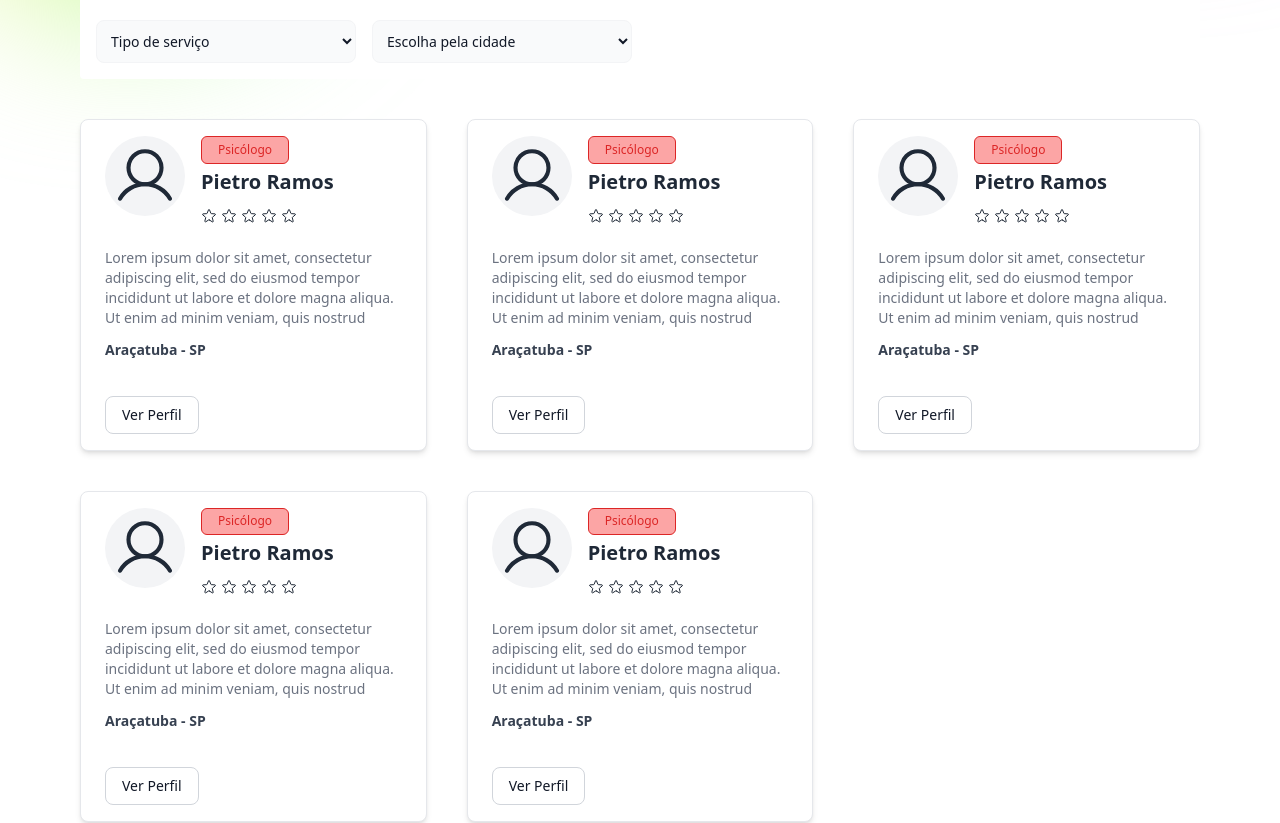
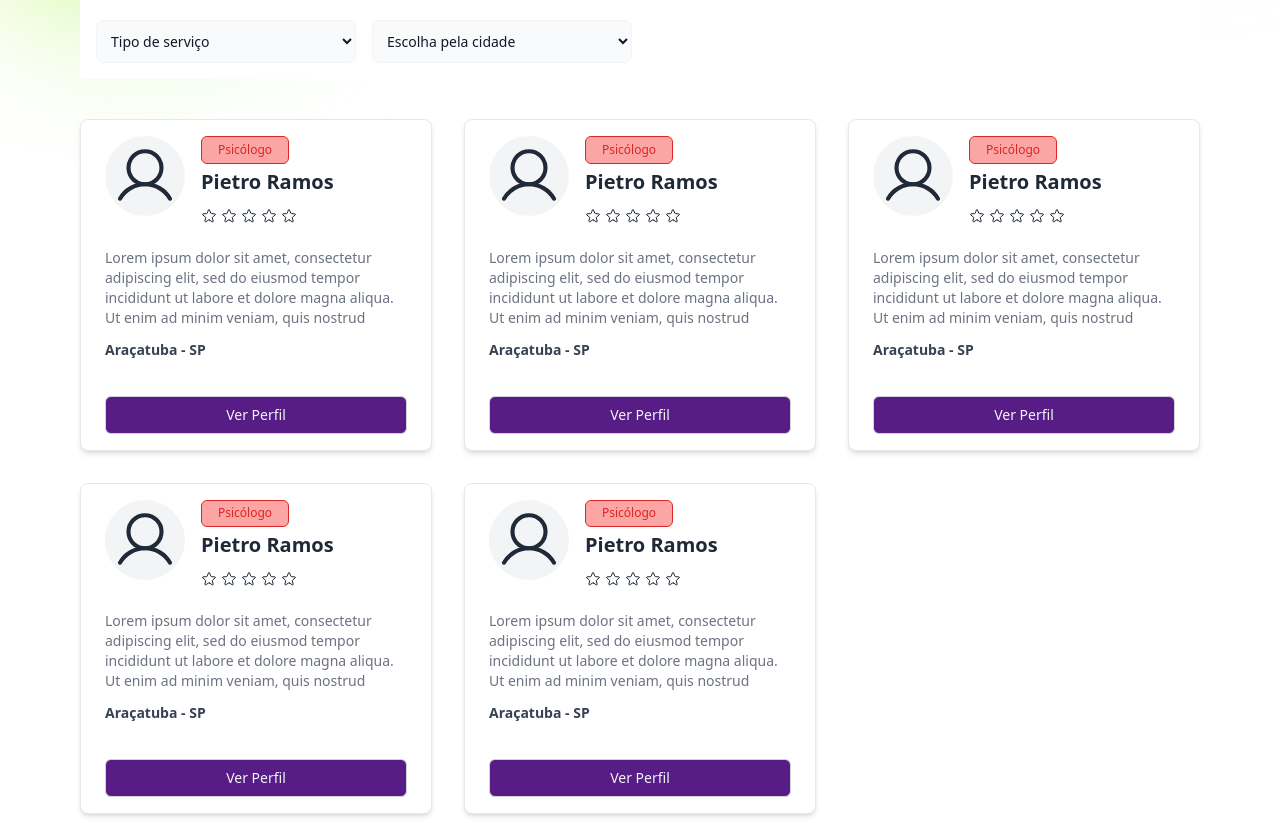
Before and after one commit to ngrpedro/nextapp, a Next.js app: page / in a window 1280 px wide. Shown: the part 601-1424 px from the top of the page. Built offline with nearby package versions, Linux system fonts and the light colour scheme.

Commit message:
partner card main button

```diff
--- a/src/components/partnerCard.tsx
+++ b/src/components/partnerCard.tsx
@@ -1,6 +1,7 @@
 import { Star, User } from "phosphor-react";
 import React, { useState } from "react";
 import { Partner } from "../utils/interfaces";
+import Link from "next/link";
 
 type Props = {
   partners: Partner[];
@@ -12,7 +13,6 @@ const PartnerCard = ({ partners }: Props) => {
   return (
     <>
       {partners.map((item) => (
-
         <div
           key={item.id}
           className="w-full max-w-sm bg-white border border-gray-200 rounded-lg shadow-md px-6 m-auto md:m-0"
@@ -50,18 +50,16 @@ const PartnerCard = ({ partners }: Props) => {
               </label>
             </div>
             <div className="flex mt-4 space-x-3 md:mt-6">
-              <a
-                href="#"
-                className="inline-flex items-center px-4 py-2 text-sm font-medium text-center
-              text-gray-900 bg-white border border-gray-300 rounded-lg hover:bg-gray-100
-              focus:ring-4 focus:outline-none focus:ring-gray-200 "
+              <Link
+                href="/"
+                className="flex items-center justify-center px-4 py-2 text-sm font-medium text-center w-full bg-purple-900
+              text-gray-100 border border-gray-300 rounded-md hover:bg-purple-800 transition-all"
               >
                 Ver Perfil
-              </a>
+              </Link>
             </div>
           </div>
         </div>
-
       ))}
     </>
   );
--- a/src/components/sections/partnerView.tsx
+++ b/src/components/sections/partnerView.tsx
@@ -70,7 +70,7 @@ const PartnerView = () => {
         </div>
       </div>
 
-      <div className="my-10 grid grid-cols-1 sm:grid-cols-2 lg:grid-cols-3 gap-10">
+      <div className="my-10 grid grid-cols-1 sm:grid-cols-2 lg:grid-cols-3 gap-8">
         <PartnerCard partners={partner} />
       </div>
     </div>
```
